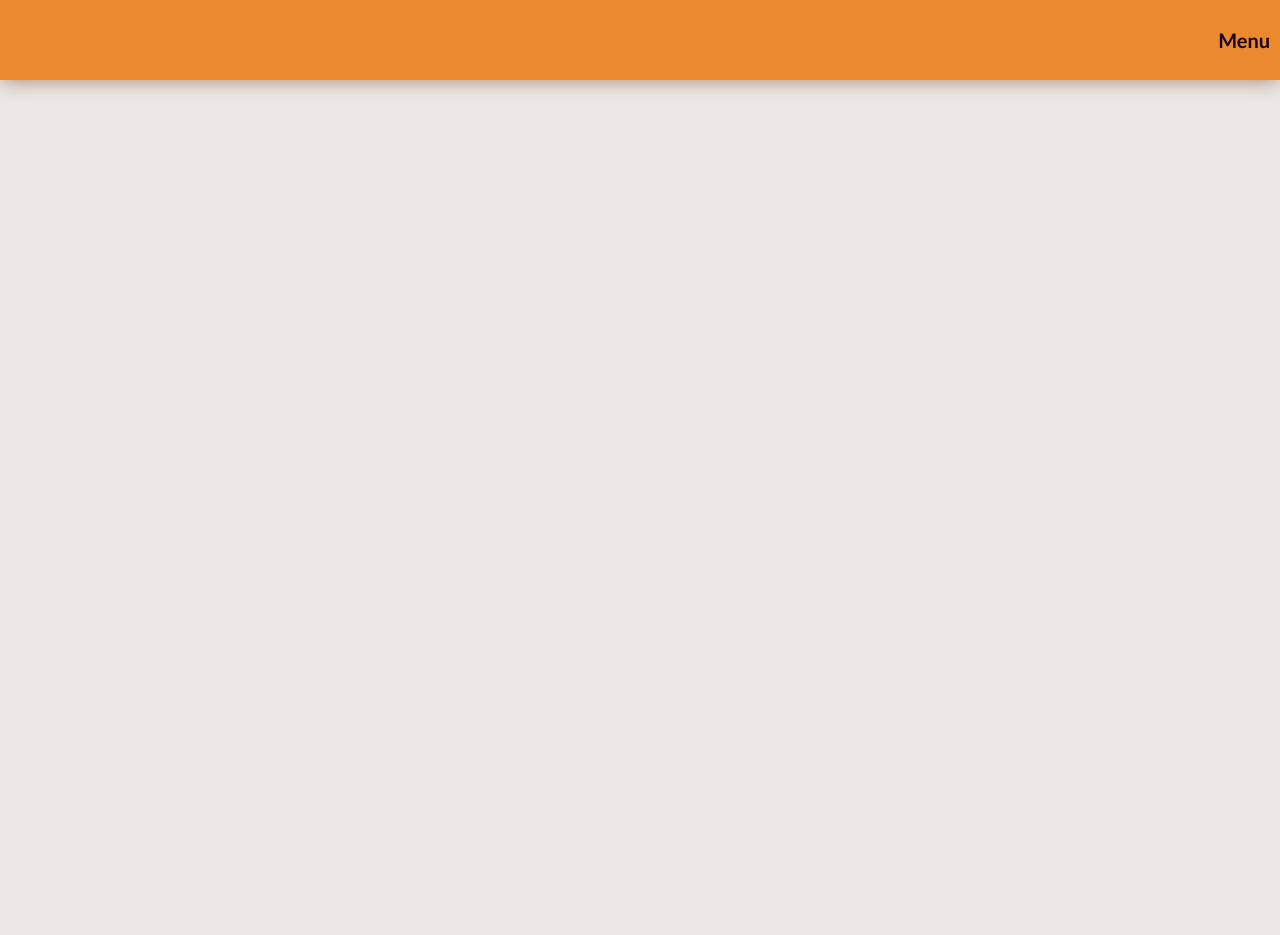
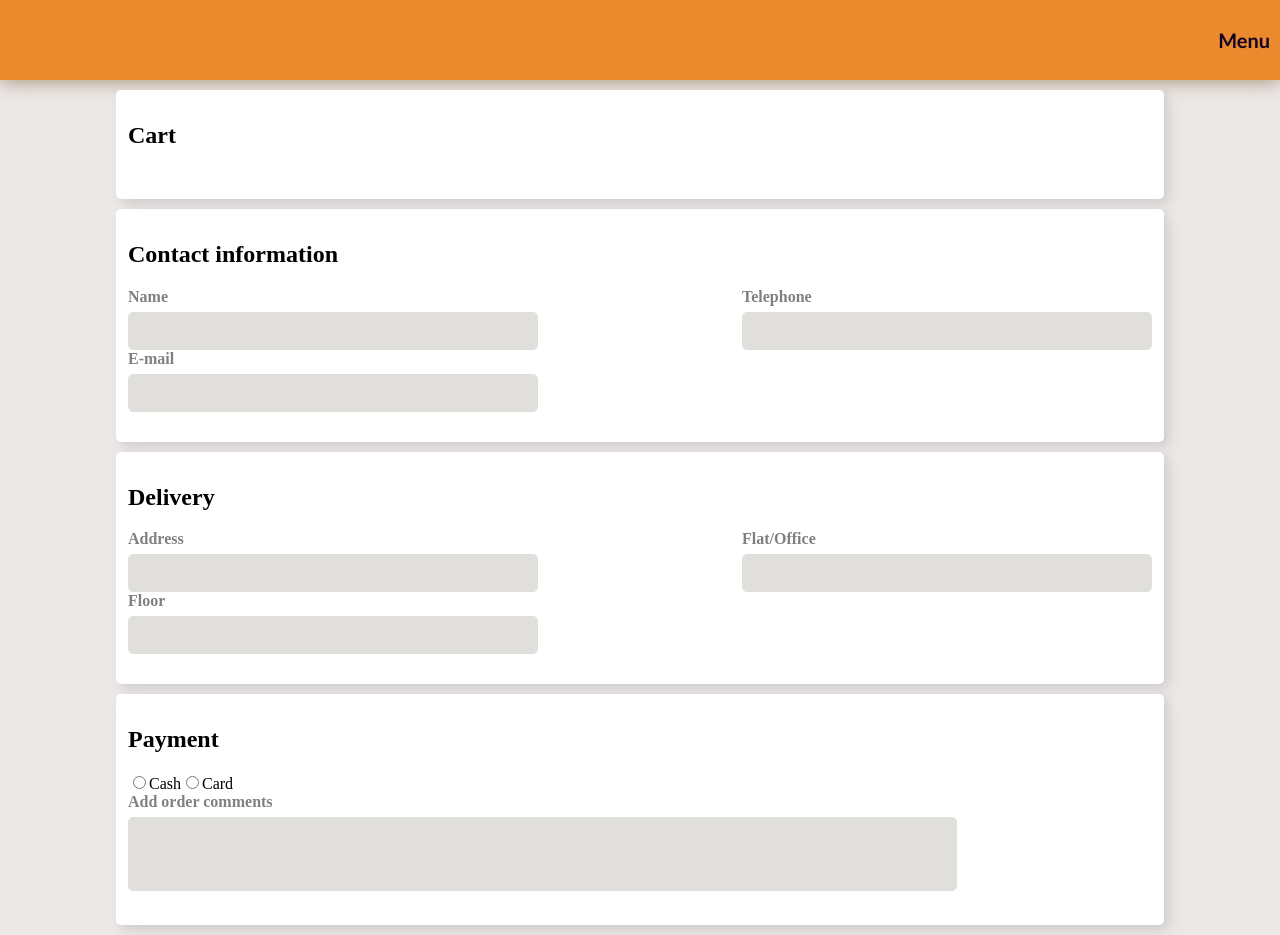
Before and after one commit to MeleshkoYuliya/Pizzeria, an Angular app: page /checkout in a window 1280 px wide. Before the commit this address led to /. Before the commit the page ends 800 px from the top, so only its background shows below. Built offline with nearby package versions, Linux system fonts and the light colour scheme.

Commit message:
Added checkout page

```diff
--- a/src/app/app-routing.module.ts
+++ b/src/app/app-routing.module.ts
@@ -1,9 +1,11 @@
 import { NgModule } from '@angular/core';
 import { Routes, RouterModule } from '@angular/router';
 import { PizzasComponent } from './pizzas/pizzas.component';
+import { CheckoutComponent } from './order/checkout/checkout.component';
 
 const routes: Routes = [
   { path: 'pizzas', component: PizzasComponent },
+  { path: 'checkout', component: CheckoutComponent },
   { path: '', redirectTo: '/pizzas', pathMatch: 'full' },
 ];
 
--- a/src/app/app.module.ts
+++ b/src/app/app.module.ts
@@ -9,9 +9,10 @@ import { AppComponent } from './app.component';
 import { HeaderComponent } from './header/header.component';
 
 import { PizzasModule } from './pizzas/pizzas.module';
+import { CheckoutComponent } from './order/checkout/checkout.component';
 
 @NgModule({
-  declarations: [AppComponent, HeaderComponent],
+  declarations: [AppComponent, HeaderComponent, CheckoutComponent],
   imports: [
     BrowserModule,
     AppRoutingModule,
--- /dev/null
+++ b/src/app/order/checkout/checkout.component.html
@@ -0,0 +1,41 @@
+<div class="checkout-card">
+  <h2>Cart</h2>
+</div>
+<div class="checkout-card">
+  <h2>Contact information</h2>
+  <div class="contacts">
+    <div><label for="name" class="input-label">Name</label> <input type="text" id="name" class="input-contact"
+        autocomplete="off"></div>
+    <div><label for="phone" class="input-label">Telephone</label> <input type="text" id="phone" class="input-contact"
+        autocomplete="off">
+    </div>
+    <div><label for="e-mail" class="input-label">E-mail</label> <input type="text" id="e-mail" class="input-contact"
+        autocomplete="off">
+    </div>
+  </div>
+</div>
+<div class="checkout-card">
+  <h2>Delivery</h2>
+  <div class="contacts">
+    <div><label for="address" class="input-label">Address</label> <input type="text" id="address" class="input-contact"
+        autocomplete="off"></div>
+    <div><label for="flat" class="input-label">Flat/Office</label> <input type="text" id="flat" class="input-contact"
+        autocomplete="off">
+    </div>
+    <div><label for="floor" class="input-label">Floor</label> <input type="text" id="floor" class="input-contact"
+        autocomplete="off">
+    </div>
+  </div>
+</div>
+<div class="checkout-card">
+  <h2>Payment</h2>
+  <div>
+    <input type="radio" id="cash" name="payment" value="cash">
+    <label for="cash">Cash</label>
+
+    <input type="radio" id="card" name="payment" value="card">
+    <label for="card">Card</label>
+  </div>
+  <label for="comments" class="input-label">Add order comments</label>
+  <textarea name="comments" id="comments" class="comments"></textarea>
+</div>
--- /dev/null
+++ b/src/app/order/checkout/checkout.component.scss
@@ -0,0 +1,46 @@
+.checkout-card {
+  width: 80%;
+  padding: 12px 12px 30px 12px;
+  margin: 10px auto;
+  background-color: white;
+  border-radius: 5px;
+  box-shadow: 4px 3px 9px rgba(0, 0, 0, 0.07),
+    6px 9px 18px rgba(0, 0, 0, 0.06);
+}
+
+.input-label {
+  display: block;
+  color: grey;
+  margin-bottom: 6px;
+  font-weight: 900
+}
+
+.input-contact {
+  border: solid 1px rgb(224, 223, 220);
+  background-color: rgb(224, 223, 220);
+  border-radius: 5px;
+  height: 28px;
+  outline: none;
+  font-size: 18px;
+  padding: 4px;
+  width: 400px;
+}
+
+.contacts {
+  display: flex;
+  flex-direction: row;
+  flex-wrap: wrap;
+  justify-content: space-between
+}
+
+.comments {
+  resize: none;
+  width: 80%;
+  border: solid 1px rgb(224, 223, 220);
+  background-color: rgb(224, 223, 220);
+  border-radius: 5px;
+  height: 64px;
+  outline: none;
+  font-size: 18px;
+  padding: 4px;
+}
--- /dev/null
+++ b/src/app/order/checkout/checkout.component.ts
@@ -0,0 +1,15 @@
+import { Component, OnInit } from '@angular/core';
+
+@Component({
+  selector: 'app-checkout',
+  templateUrl: './checkout.component.html',
+  styleUrls: ['./checkout.component.scss']
+})
+export class CheckoutComponent implements OnInit {
+
+  constructor() { }
+
+  ngOnInit() {
+  }
+
+}
--- a/src/app/order/order-card/order-card.component.html
+++ b/src/app/order/order-card/order-card.component.html
@@ -4,6 +4,5 @@
     <div class="action__cart">Cart()</div>
     <button class="action__clear">Clear</button>
   </div>
-
-  <button class="order__btn">Order now</button>
+  <a routerLink="/checkout"><button class="order__btn">Order now</button></a>
 </div>
```
